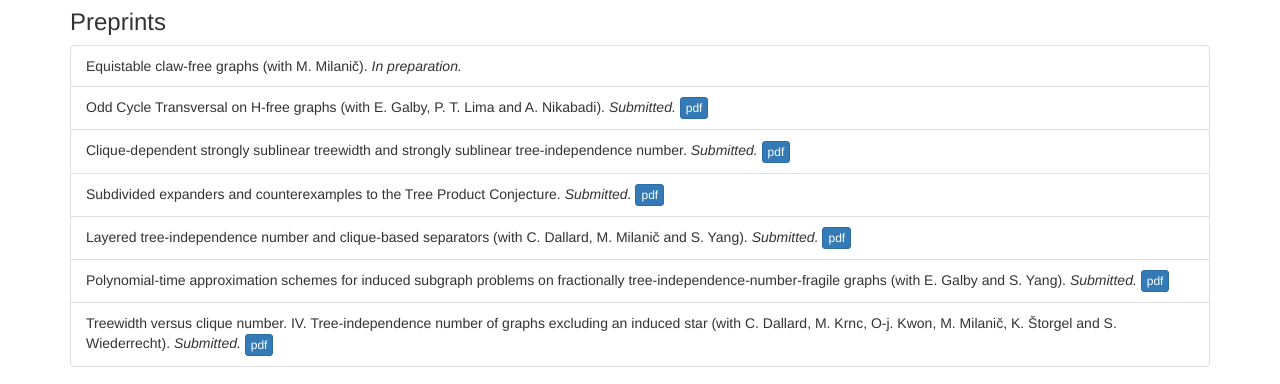
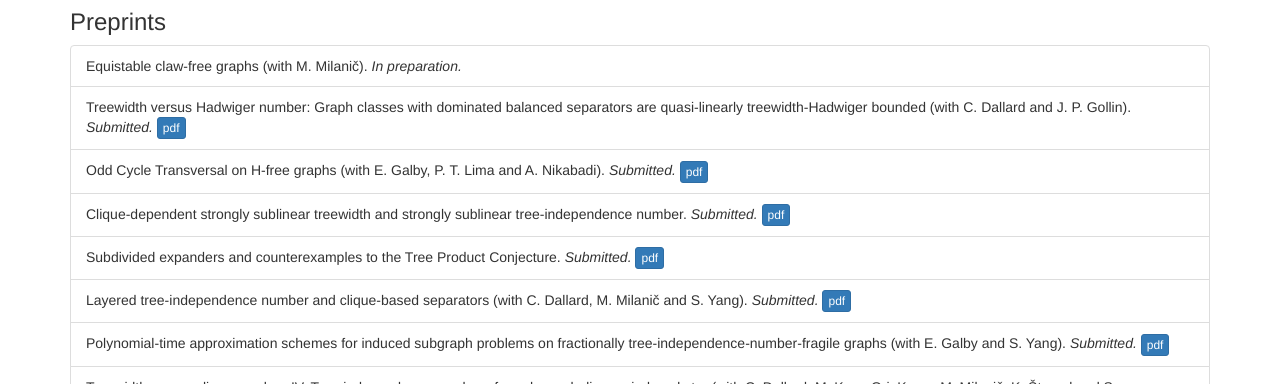
Before and after one commit to andreamunaro/andreamunaro.github.io, a plain HTML site: page index.html in a window 1280 px wide. Shown: the part 370-754 px from the top of the page. Drawn offline with nearby package versions, Linux system fonts and the light colour scheme; files whose address does not match are found by name.

Commit message:
Add files via upload

```diff
--- a/index.html
+++ b/index.html
@@ -72,6 +72,8 @@ sub {
   <h3>Preprints</h3>
   <ul class="list-group">
     <li class="list-group-item"> Equistable claw-free graphs (with M. Milani&ccaron;). <em>In preparation.</em>
+	<li class="list-group-item"> Treewidth versus Hadwiger number: Graph classes with dominated balanced separators are quasi-linearly treewidth-Hadwiger bounded (with C. Dallard and J. P. Gollin). <em>Submitted.</em> <div class="btn-group">
+    <a href="https://arxiv.org/abs/2611.14070" role="button" class="btn btn-primary btn-xs">pdf</a> </div>
 	<li class="list-group-item"> Odd Cycle Transversal on H-free graphs (with E. Galby, P. T. Lima and A. Nikabadi). <em>Submitted.</em> <div class="btn-group">
     <a href="https://arxiv.org/abs/2609.30900" role="button" class="btn btn-primary btn-xs">pdf</a> </div>
 	<li class="list-group-item"> Clique-dependent strongly sublinear treewidth and strongly sublinear tree-independence number. <em>Submitted.</em> <div class="btn-group">
```
